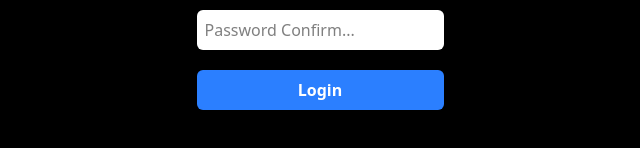
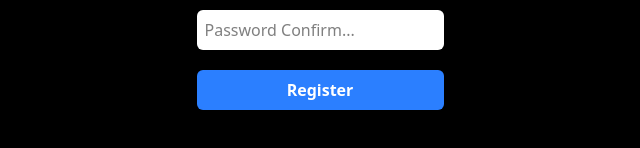
Before and after one commit to enesdmc0/nextjs-tanstack-query, a Next.js app: page /register in a window 1280 px wide. Shown: the part 278-426 px from the top of the page, without its empty margins (320-960 px from the left). Built offline with nearby package versions, Linux system fonts and the light colour scheme.

Commit message:
23: feat: enhance registration flow with redirect to login on success and update password confirmation handling

```diff
--- a/app/(auth)/register/page.tsx
+++ b/app/(auth)/register/page.tsx
@@ -1,7 +1,8 @@
 "use client";
 
 import { RegisterActionResponse, register } from "@/lib/auth";
-import { useActionState } from "react";
+import { useRouter } from "next/navigation";
+import { useActionState, useEffect } from "react";
 
 const initialState: RegisterActionResponse = {
   success: false,
@@ -9,7 +10,15 @@ const initialState: RegisterActionResponse = {
 };
 
 const RegisterPage = () => {
+  const router = useRouter();
   const [state, action, isPending] = useActionState(register, initialState);
+
+  useEffect(() => {
+    console.log(state, "register state");
+    if (state.success) {
+      router.push("/login");
+    }
+  }, [state]);
 
   return (
     <main className="min-h-screen bg-black flex flex-col items-center gap-8 py-10 px-4">
@@ -43,7 +52,7 @@ const RegisterPage = () => {
           disabled={isPending}
           className="p-2 bg-blue-500 rounded-md text-white font-semibold"
         >
-          {isPending ? "Loading..." : "Login"}
+          {isPending ? "Loading..." : "Register"}
         </button>
         {state.message && (
           <p className={state.success ? "text-green-500" : "text-red-500"}>{state.message}</p>
--- a/lib/auth.ts
+++ b/lib/auth.ts
@@ -72,6 +72,7 @@ export const register = async (prevState: RegisterActionResponse | null, formDat
         const user = await pb.collection("users").create({
             email,
             password,
+            passwordConfirm,
             emailVisibility: true,
             verified: false, // TODO: Send verification email
             name,
```
